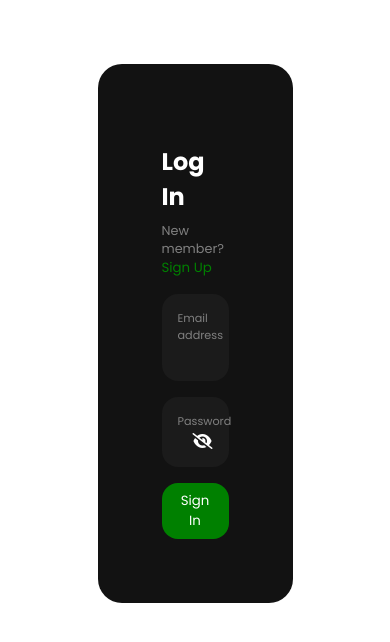
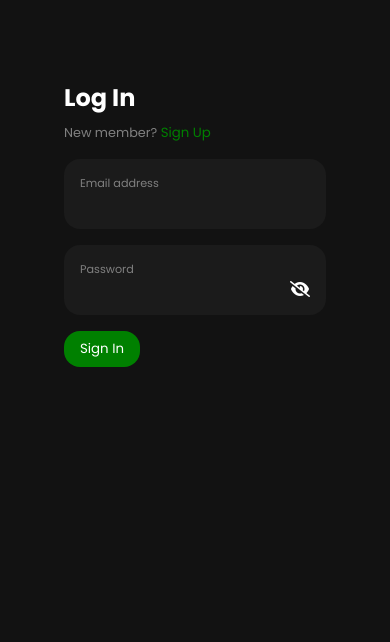
Before and after one commit to priya180975/firebase-authentication-web-app, a plain HTML site: page index.html in a window 390 px wide. Drawn offline with Linux system fonts and the light colour scheme; no server answers.

Commit message:
responsive design

```diff
--- a/style.css
+++ b/style.css
@@ -8,7 +8,7 @@
 }
 
 body{
-    /* height: 100vh; */
+    height: 100vh;
     display: flex;
     justify-content: center;
     align-items: center;
@@ -169,3 +169,13 @@ input,textarea{
 #profile-bio::-webkit-scrollbar-thumb {
     background-color: rgba(169, 169, 169, 0.644);
 }
+
+
+@media(max-width:800px)
+{
+    .container{
+        width: 100%;
+        height: 100%;
+        border-radius: 0;
+    }
+}
```
